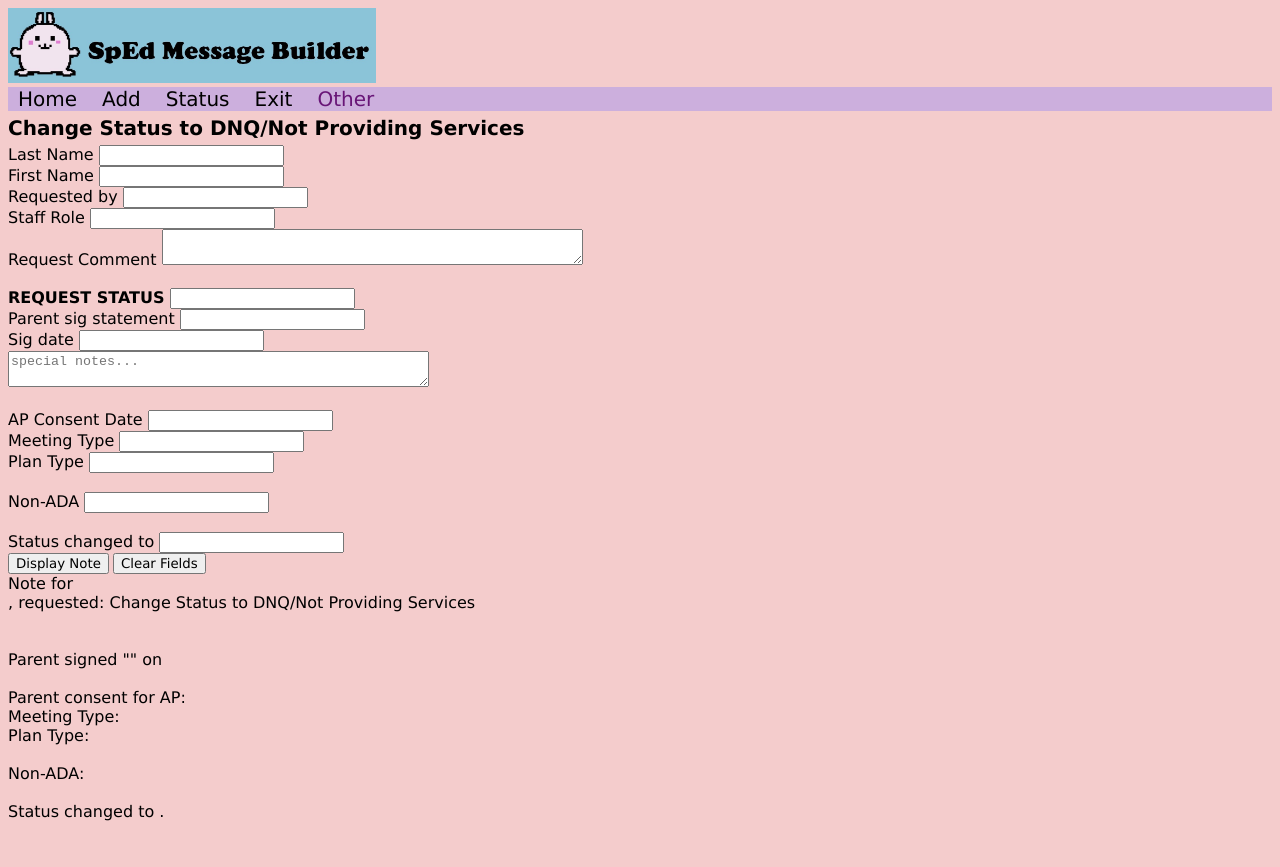
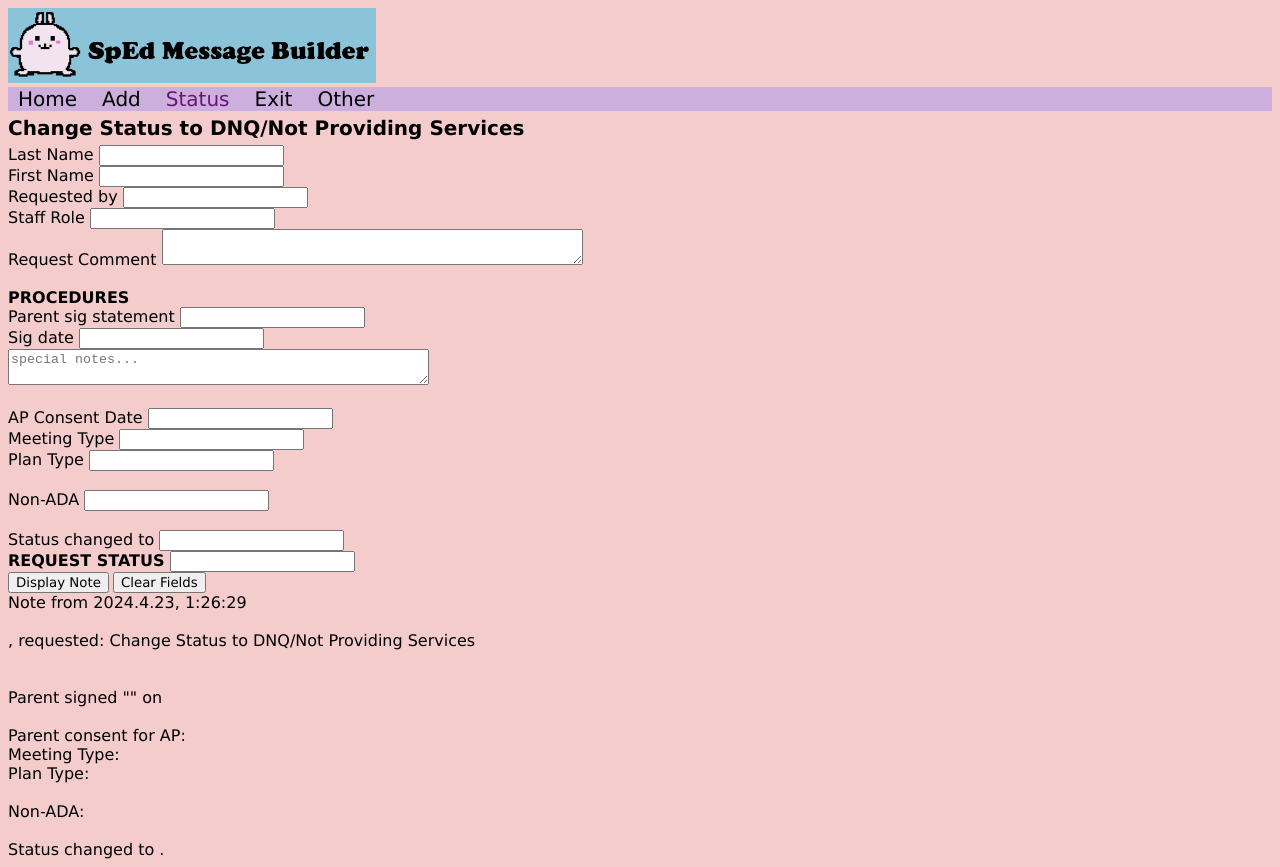
Before and after one commit to bustr003/sped_msg_site, a plain HTML site: page status/dnq.html in a window 1280 px wide. Both pictures are taken after a click on the button "Display Note". Before the commit the page ends 829 px from the top, so only its background shows below. Drawn offline with Linux system fonts and the light colour scheme.

Commit message:
procedure label

```diff
--- a/status/dnq.html
+++ b/status/dnq.html
@@ -23,13 +23,13 @@
                     <a class="topnav" href="../add.html">Add</a>
                 </li>
                 <li class="topnav">
-                    <a class="topnav" href="../status.html">Status</a>
+                    <a class="topnav_active" href="../status.html">Status</a>
                 </li>
                 <li class="topnav">
                     <a class="topnav" href="../exit.html">Exit</a>
                 </li>
                 <li class="topnav">
-                    <a class="topnav_active" href="../other.html">Other</a>
+                    <a class="topnav" href="../other.html">Other</a>
                 </li>
             </ul>
         </div> <!-- Navigation Bar -->
@@ -46,6 +46,17 @@
             }
 
             function displayNote(){
+                const d = new Date();
+                let yyyy = d.getFullYear();
+                let mm = d.getMonth() + 1;
+                let dd = d.getDate();
+                let hour = d.getHours();
+                let minutes = d.getMinutes();
+                let seconds = d.getSeconds();
+                var datetime = yyyy + "." + mm + "." + dd + ", " + hour + ":" + minutes + ":" + seconds;
+
+                var note = "Note from " + datetime + "<br>";
+
                 var lname = document.getElementById("lname").value.trim();
                 var fname = document.getElementById("fname").value.trim();
                 var requester = document.getElementById("requester").value.trim();
@@ -53,10 +64,13 @@
                 var req_type = "Change Status to DNQ/Not Providing Services";
                 var req_comment = document.getElementById("req_comment").value.trim();
 
+                /*
                 var note = "Note for ";
                 note += lname;
                 if(lname!="" && fname!=""){note+= ", ";}
                 note += fname;
+                */
+
                 note += "<br>" + requester + ", " + role + " requested: " + req_type;
                 if(req_comment!=""){note += "<br>\"" + req_comment + "\"";}
 
@@ -118,14 +132,14 @@
                 <label for="req_comment">Request Comment</label>
                 <textarea id="req_comment" rows=2 cols="50"></textarea>
 
-                <br><br>
                 <datalist id="req_status_list">
                     <option value="Request completed."></option>
                     <option value="Request partially completed."></option>
                     <option value="No action needed."></option>
                 </datalist>
-                <label for="req_status"><b>REQUEST STATUS</b></label>
-                <input list="req_status_list" for="req_status" id="req_status" value="">
+
+                <br><br>
+                <b>PROCEDURES</b>
 
                 <br>
                 <datalist id="statement_list">
@@ -177,6 +191,10 @@
                 </datalist>
                 <label for="status_change">Status changed to</label>
                 <input list="status_change_list" for="status_change" id="status_change" value="">
+
+                <br>
+                <label for="req_status"><b>REQUEST STATUS</b></label>
+                <input list="req_status_list" for="req_status" id="req_status" value="">
             </form>
 
             <button onclick="document.getElementById('note').innerHTML=displayNote();">Display Note</button>
```
Also changed, not shown: status/ap_declined.html (+21 -3 lines), status/eligible.html (+30 -5 lines).
